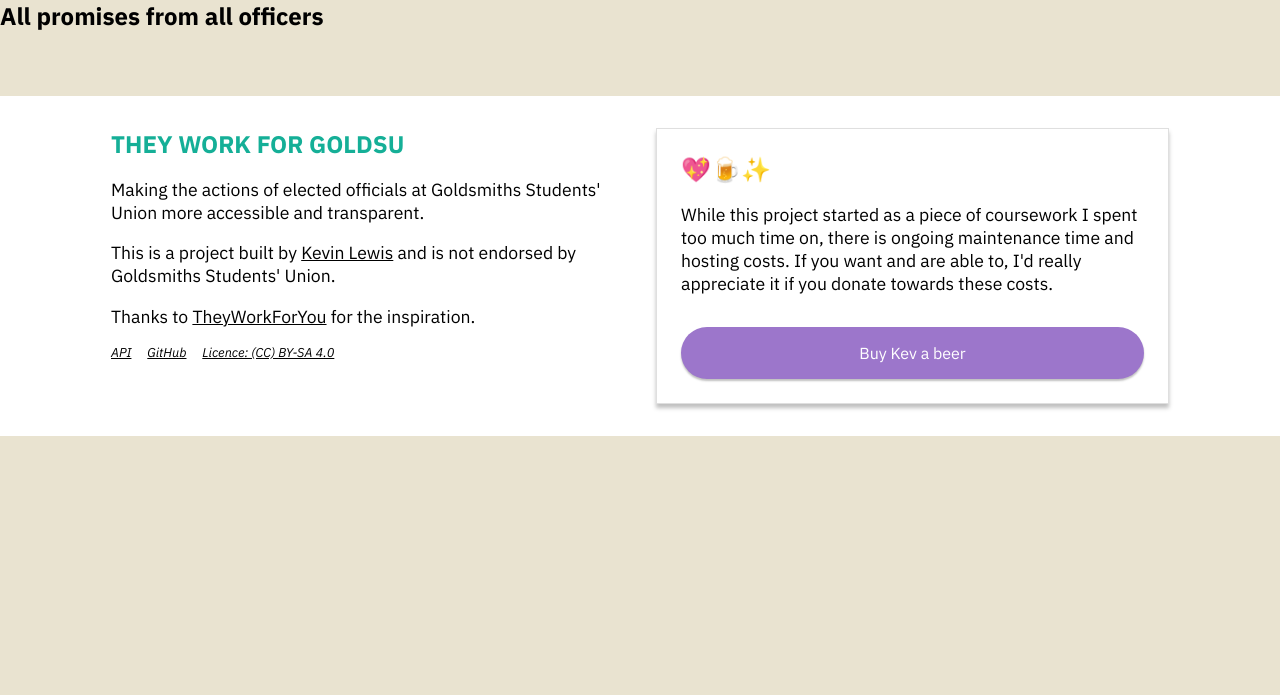
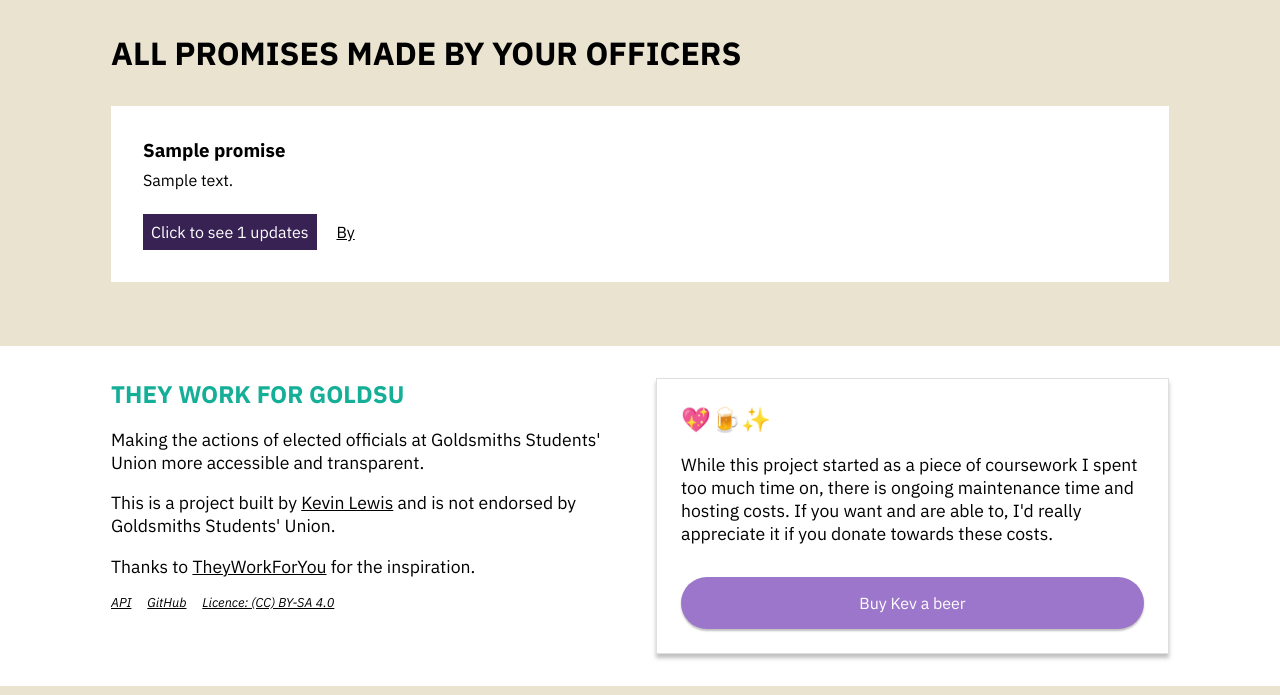
Before and after one commit to phazonoverload/theyworkforgoldsu, a Flask app: page /promises in a window 1280 px wide. Shown: the part 105-800 px from the top of the page. Run offline with Flask 2, Linux system fonts and the light colour scheme; tables that the repository leaves empty hold one stand-in row (values such as "Sample post"); some libraries are stand-ins or nearby versions.

Commit message:
Promises listing and single

```diff
--- a/app/routes.py
+++ b/app/routes.py
@@ -31,7 +31,8 @@
 
 @app.route('/promises')
 def promises():
-    return render_template('promises.html')
+    promises = Promise.query.all()
+    return render_template('promises.html', promises=promises, user_id=True, hide_update_button=True)
 
 @app.route('/promises/<id>')
 def single_promise(id):
--- a/app/static/style.css
+++ b/app/static/style.css
@@ -390,6 +390,10 @@
   border-bottom: 1px solid var(--light);
 }
 
+ul.promises.all li:first-child {
+  margin-top: 0;
+}
+
 ul.promises li .meta {
   margin-top: 0.5em;
 }
--- a/app/templates/_promise.html
+++ b/app/templates/_promise.html
@@ -1,12 +1,17 @@
 <li>
   <div class="main">
-    <h2>{{promise.title}}</h2>
+    <h3>{{promise.title}}</h3>
     <p>{{promise.body}}</p>
   </div>
   <div class="meta">
     <a href="{{url_for('single_promise', id=promise.id)}}" class="btn">Click to see {{promise.updates.count()}} updates</a>
-     {% if promise.role.users.first() == current_user %}
+    {% if promise.role.users.first() == current_user and not hide_update_button %}
       <a href="{{url_for('update_promise', id=promise.id)}}" class="new">New update</a>
+    {% endif %}
+    {% if user_id %}
+      <a href="{{url_for('officer', role=promise.role.value)}}" class="new">
+        By {{promise.role.users.first().name}}
+      </a>
     {% endif %}
   </div>
 </li>
--- a/app/templates/promise_single.html
+++ b/app/templates/promise_single.html
@@ -14,6 +14,10 @@
       <h2>This promise has {{promise.updates.count()}} updates so far</h2>
       <ul class="updates">
         {% for update in promise.updates|sort(attribute='datetime', reverse=true) %} {% include "_update.html" %} {% endfor %}
+        {% if promise.updates.count() == 0 %}
+          <p>This officer hasn't provided an update for this promise yet.</p>
+          <a href="mailto:{{promise.role.users.first().email}}" class="email btn"><i class="fas fa-envelope"></i>Email and ask why</a>
+        {% endif %}
       </ul>
     </div>
   </div>
--- a/app/templates/promises.html
+++ b/app/templates/promises.html
@@ -1,6 +1,15 @@
 {% extends "base.html" %}
 
 {% block content %}
-  <h2>All promises from all officers</h2>
+  <div class="w">
+    <div class="hero">
+      <h1>All promises made by your officers</h1>
+    </div>
+    <div class="box">
+      <ul class="promises all">
+        {% for promise in promises|sort(attribute='title') %} {% include "_promise.html" %} {% endfor %}
+      </ul>
+    </div>
+  </div>
 
 {% endblock %}
```
